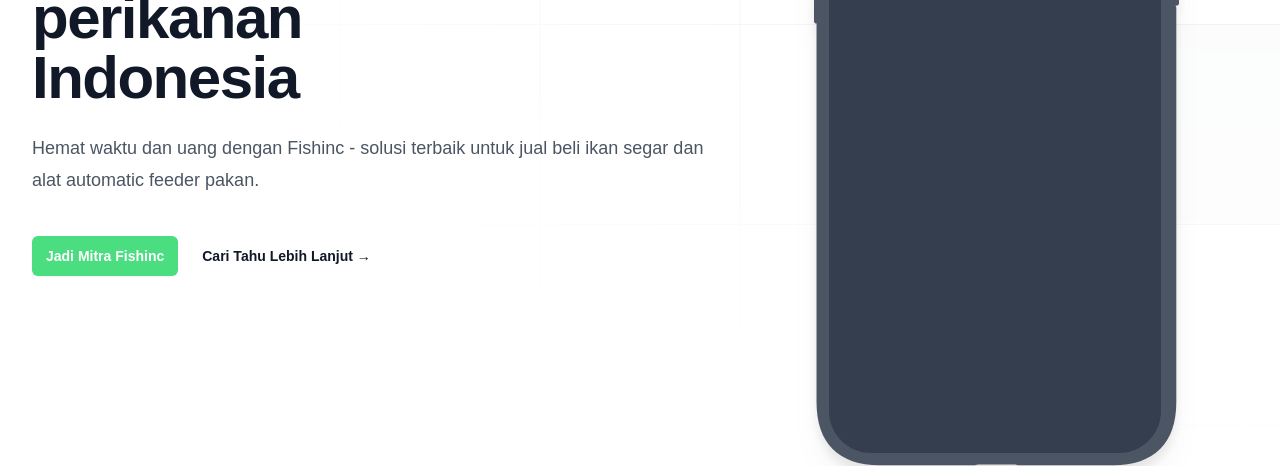
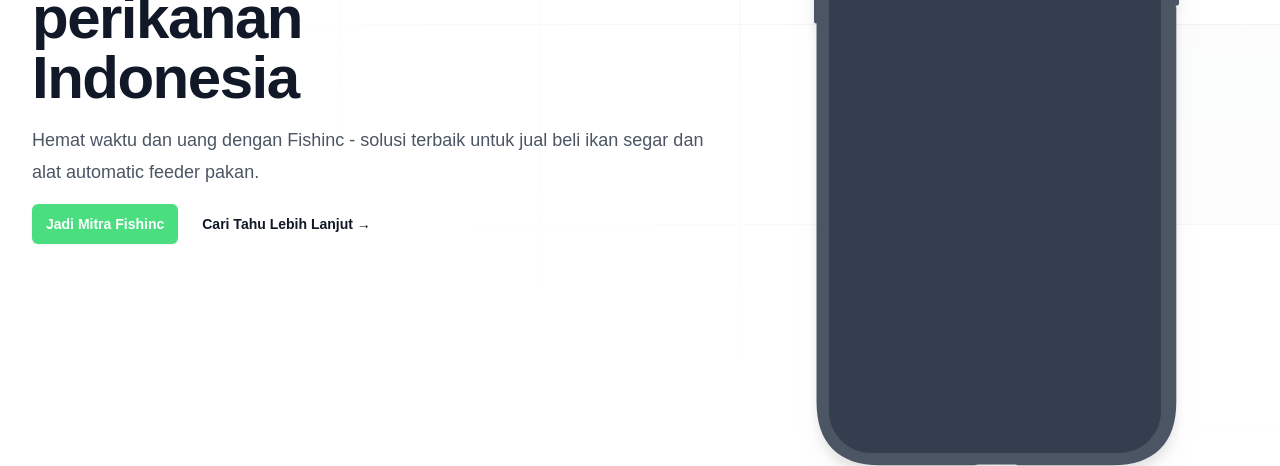
Before and after one commit to algonacci/fishinc-landing-page, a website: page index.html in a window 1280 px wide. Shown: the part 375-841 px from the top of the page. Drawn offline with Linux system fonts and the light colour scheme.

Commit message:
refactor responsive

```diff
--- a/index.html
+++ b/index.html
@@ -173,15 +173,15 @@
           >
             <div class="mx-auto max-w-2xl lg:mx-0 lg:flex-auto">
               <h1
-                class="max-w-lg text-3xl font-bold tracking-tight text-gray-900 sm:text-6xl mt-24"
+                class="max-w-lg text-3xl font-bold tracking-tight text-gray-900 sm:text-6xl mt-16"
               >
                 Bersama majukan perikanan Indonesia
               </h1>
-              <p class="mt-6 text-lg leading-8 text-gray-600">
+              <p class="mt-4 text-lg leading-8 text-gray-600">
                 Hemat waktu dan uang dengan Fishinc - solusi terbaik untuk jual
                 beli ikan segar dan alat automatic feeder pakan.
               </p>
-              <div class="mt-10 flex items-center gap-x-6">
+              <div class="mt-4 flex items-center gap-x-6">
                 <a
                   href="#"
                   class="rounded-md bg-green-400 px-3.5 py-2.5 text-sm font-semibold text-white shadow-sm hover:bg-green-500 focus-visible:outline focus-visible:outline-2 focus-visible:outline-offset-2 focus-visible:outline-green-600"
@@ -344,7 +344,7 @@
         </div>
 
         <!-- Newsletter section -->
-        <div class="mx-auto mt-32 max-w-7xl sm:mt-24 sm:px-6 lg:px-8">
+        <div class="mx-auto mt-32 max-w-7xl sm:mt-24 sm:px-6 lg:px-8 p-3">
           <div
             class="relative isolate overflow-hidden bg-green-600 px-6 py-24 shadow-2xl sm:rounded-3xl sm:px-24 xl:py-32"
           >
```
Also changed, not shown: css/style.css.
